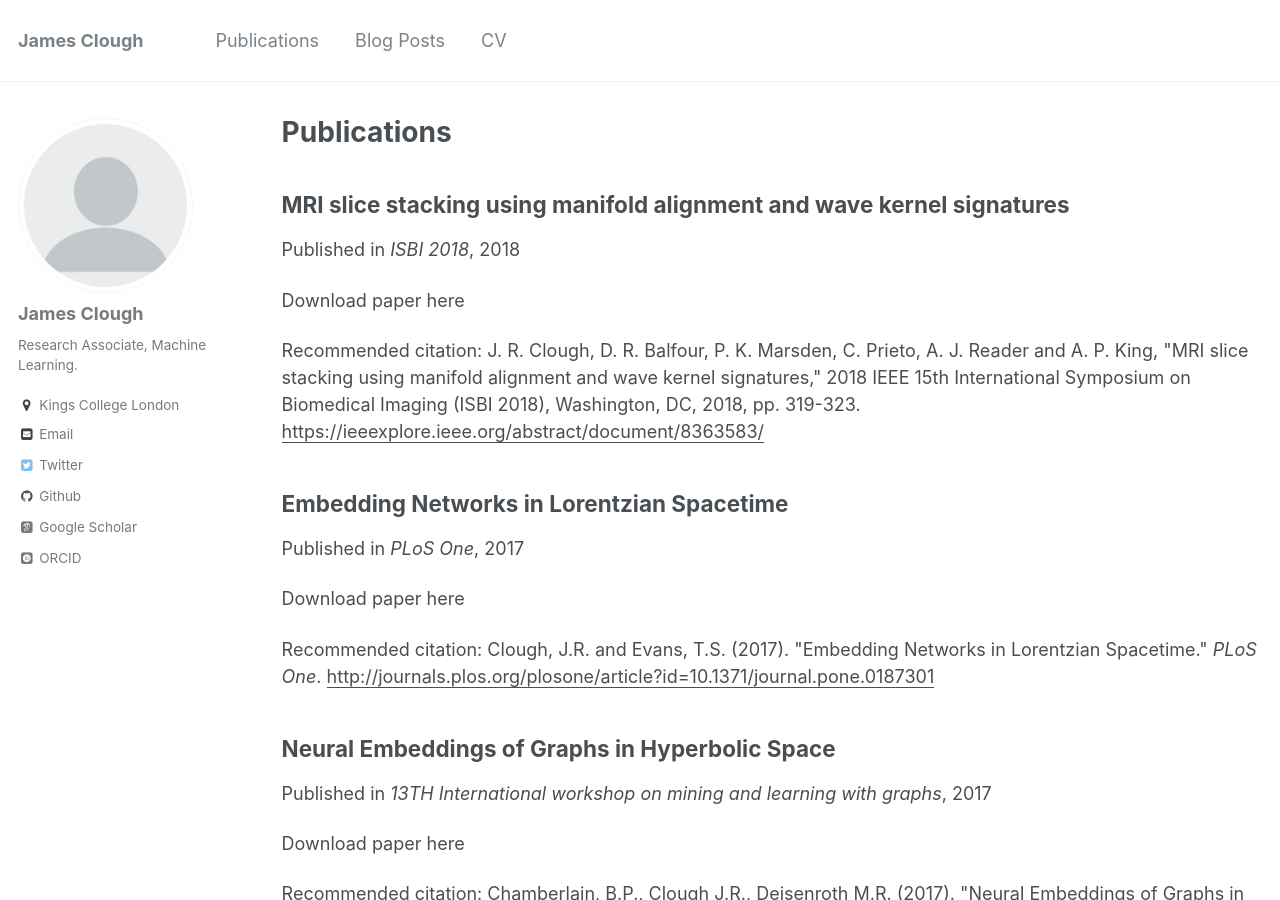
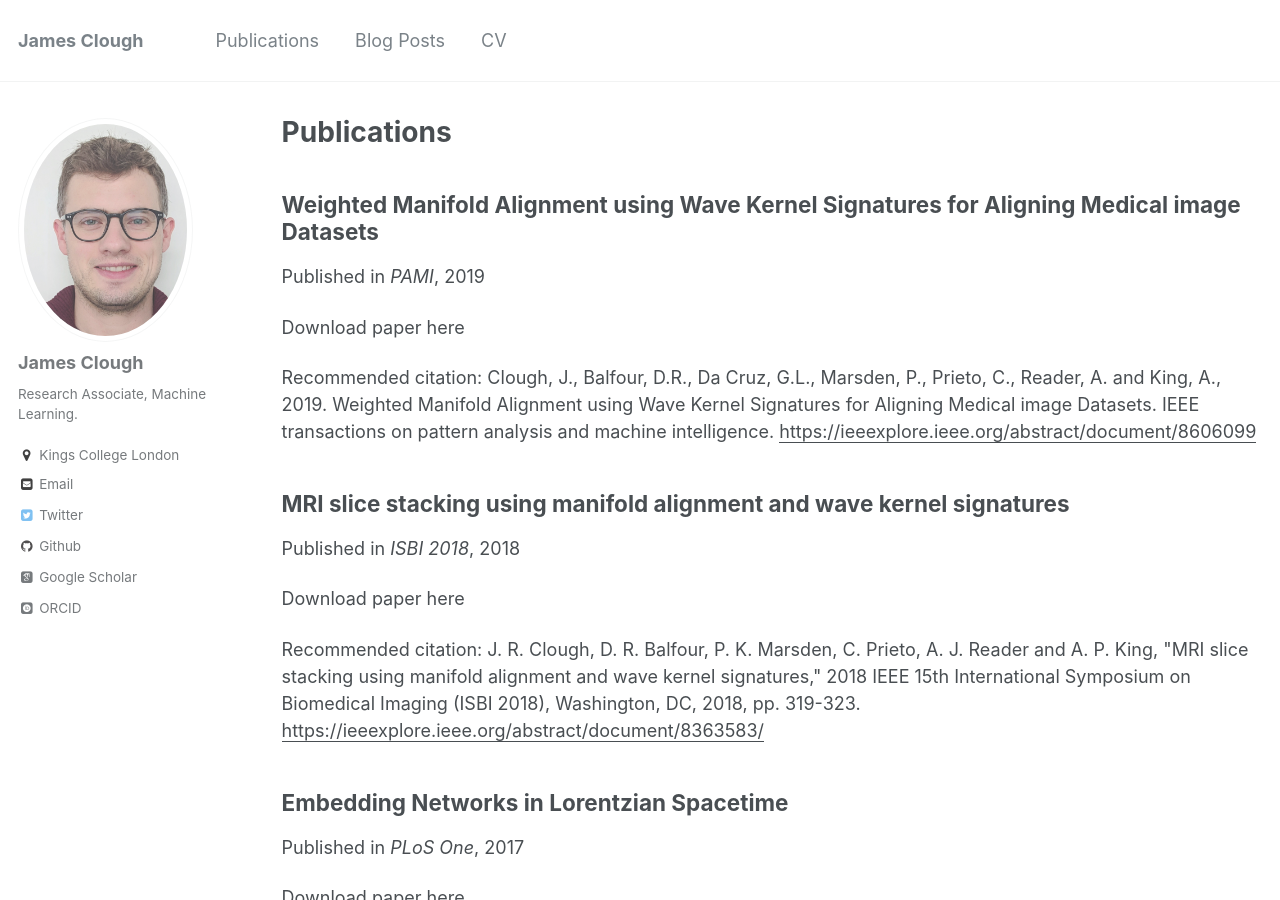
Before and after one commit to JamesClough/JamesClough.github.io, a Jekyll site: the page built from _pages/publications.md, in a window 1280 px wide and 900 px high. Built offline with Jekyll 4.4.1, drawn with Linux system fonts in a browser that asks for light colours; some web fonts are replaced.

Commit message:
Add PAMI paper and profile photo

```diff
--- a/_config.yml
+++ b/_config.yml
@@ -79,7 +79,7 @@ analytics:
 # Site Author
 author:
   name             : "James Clough"
-  avatar           : "profile.png"
+  avatar           : "james.png"
   bio              : "Research Associate, Machine Learning."
   location         : "Kings College London"
   employer         :
--- /dev/null
+++ b/_publications/2019-01-05_aligning_medical_image_datasets.md
@@ -0,0 +1,13 @@
+---
+title: "Weighted Manifold Alignment using Wave Kernel Signatures for Aligning Medical image Datasets"
+collection: publications
+permalink: /publication/aligning_medical_image_datasets
+date: 2019-01-05
+venue: 'PAMI'
+paperurl: 'https://ieeexplore.ieee.org/abstract/document/8606099'
+citation: 'Clough, J., Balfour, D.R., Da Cruz, G.L., Marsden, P., Prieto, C., Reader, A. and King, A., 2019. Weighted Manifold Alignment using Wave Kernel Signatures for Aligning Medical image Datasets. IEEE transactions on pattern analysis and machine intelligence.'
+---
+
+[Download paper here](https://ieeexplore.ieee.org/abstract/document/8606099)
+
+Clough, J., Balfour, D.R., Da Cruz, G.L., Marsden, P., Prieto, C., Reader, A. and King, A., 2019. Weighted Manifold Alignment using Wave Kernel Signatures for Aligning Medical image Datasets. IEEE transactions on pattern analysis and machine intelligence.
```
Also changed, not shown: images/james.png (added).
